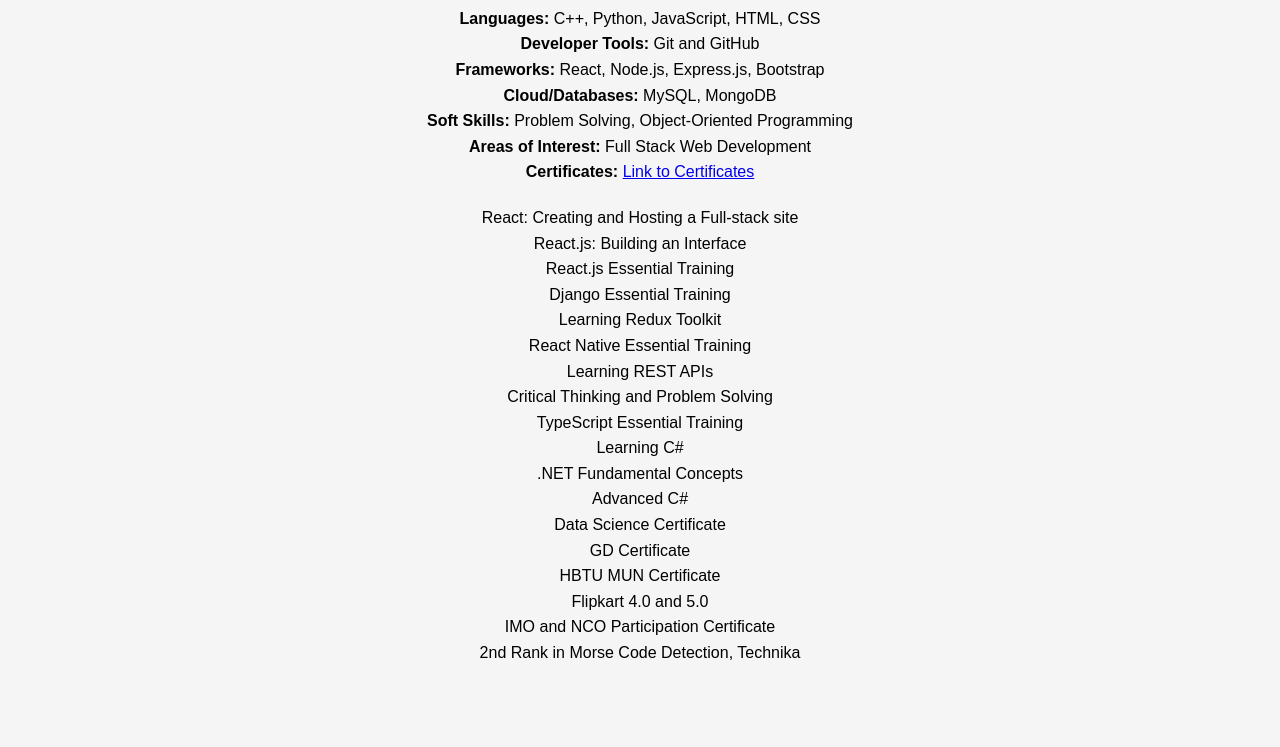
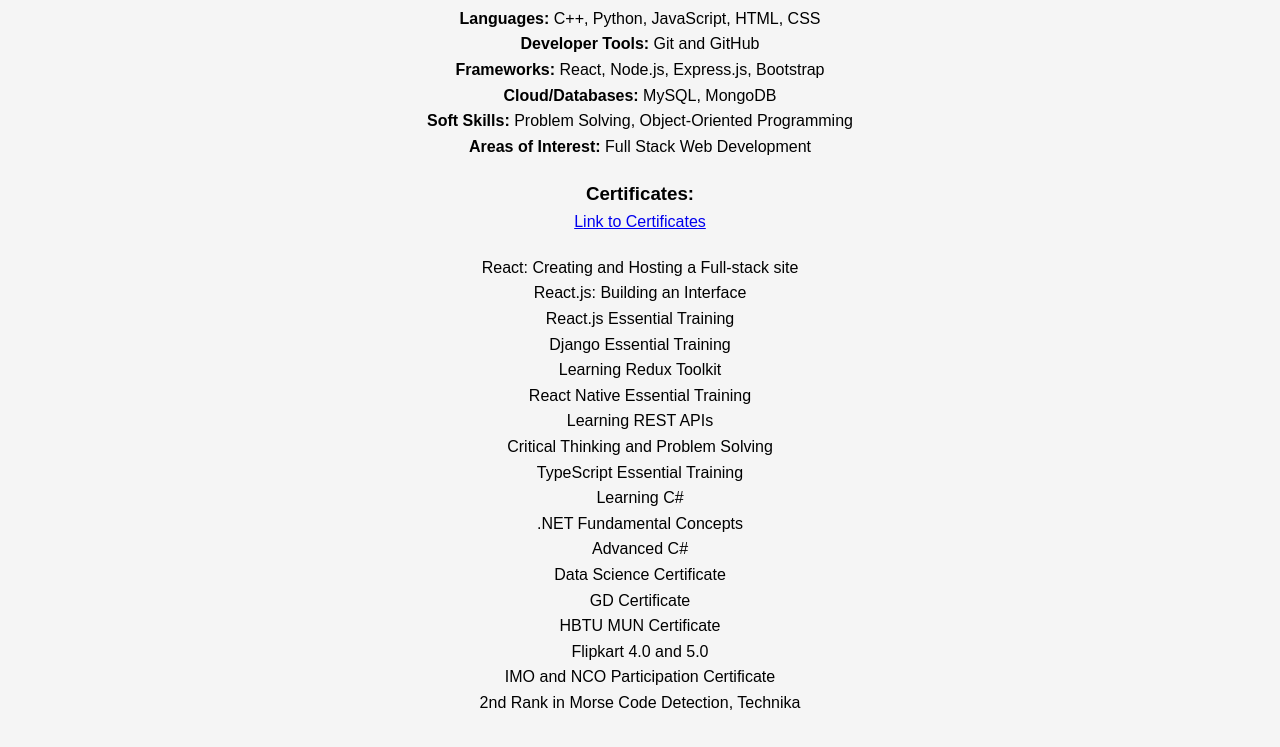
Before and after one commit to agraj7/portfolio, a plain HTML site: page skills.html in a window 1280 px wide. Shown: the part 171-918 px from the top of the page. Before the commit the page ends 877 px from the top, so only its background shows below. Drawn offline with Linux system fonts and the light colour scheme.

Commit message:
Update skills.html

```diff
--- a/skills.html
+++ b/skills.html
@@ -30,7 +30,7 @@
                     <li><strong>Soft Skills:</strong> Problem Solving, Object-Oriented Programming</li>
                     <li><strong>Areas of Interest:</strong> Full Stack Web Development</li>
                 </ul>
-                <p><strong>Certificates:</strong> <a href="https://docs.google.com/document/d/13GmJpGlk-z8vWf3LAPuUNw2nwFTzIMleH2GljdgenBE/edit?usp=drive_link">Link to Certificates</a></p>
+                <p><strong><h3>Certificates:</h3></strong> <a href="https://docs.google.com/document/d/13GmJpGlk-z8vWf3LAPuUNw2nwFTzIMleH2GljdgenBE/edit?usp=drive_link">Link to Certificates</a></p>
                 <ul>
                     <li>React: Creating and Hosting a Full-stack site</li>
                     <li>React.js: Building an Interface</li>
```
